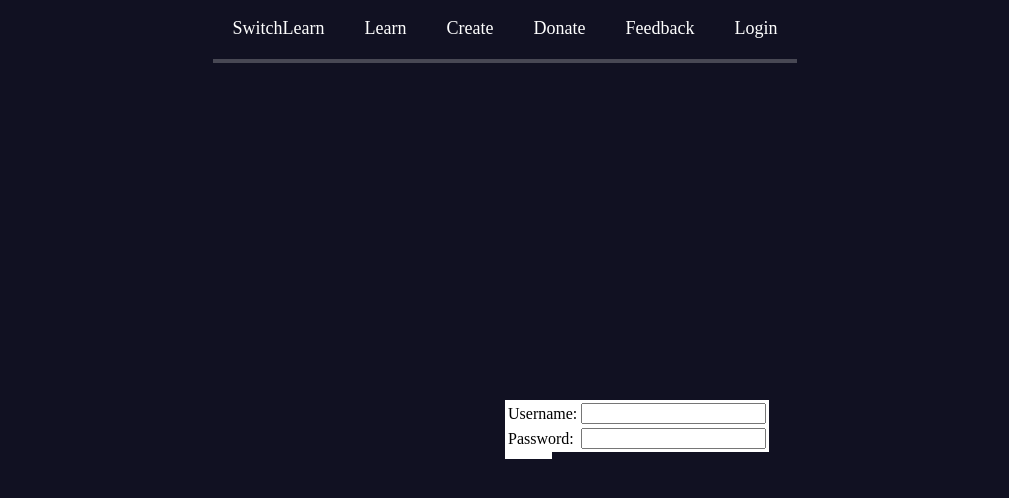
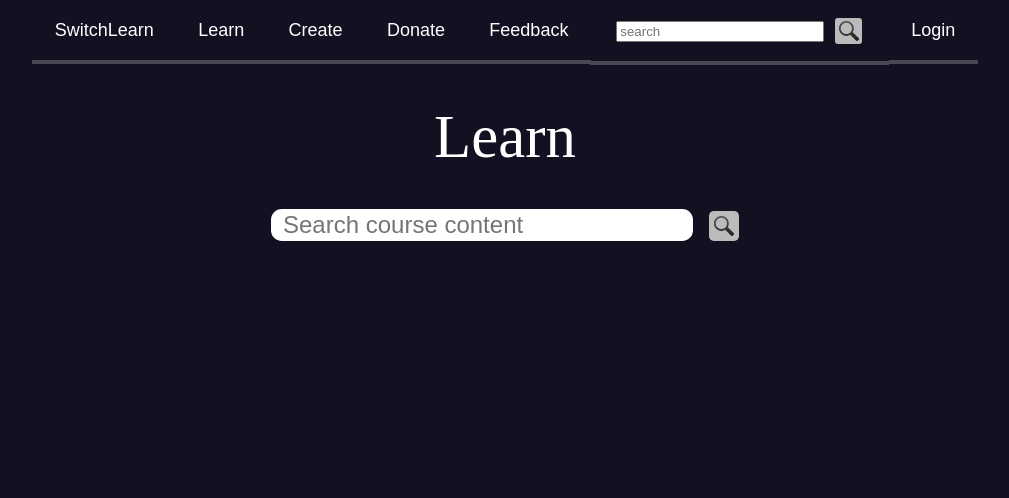
Before and after one commit to StevenC4/AdaptiveLearningCake, a CakePHP app: the page made by app/View/Learn/index.ctp in a window 1280 px wide. Shown: the top 498 px of the page, without its empty margins (135-1144 px from the left). Run offline with PHP 8.4 and a stand-in for CakePHP, Linux system fonts and the light colour scheme; the template is opened without the code that fills it, so the values that code supplies are empty; some libraries are stand-ins or nearby versions.

Commit message:
Refactored the look and feel quite a bit

```diff
--- /dev/null
+++ b/app/View/Elements/page-title.ctp
@@ -0,0 +1,3 @@
+<div id="title">
+    <h1><?= $title ?></h1>
+</div>
--- /dev/null
+++ b/app/View/Elements/top-menu.ctp
@@ -0,0 +1,16 @@
+<div id="menu-container">
+    <ul>
+        <li<?= ($controller == 'home' ? ' class="selected"' : '') ?>><a href="/adaptive-learning/">SwitchLearn</a></li>
+        <li<?= ($controller == 'learn' ? ' class="selected"' : '') ?>><a href="/adaptive-learning/learn/">Learn</a></li>
+        <li<?= ($controller == 'create' ? ' class="selected"' : '') ?>><a href="/adaptive-learning/create/">Create</a></li>
+        <li<?= ($controller == 'donate' ? ' class="selected"' : '') ?>><a href="/adaptive-learning/donate/">Donate</a></li>
+        <li<?= ($controller == 'feedback' ? ' class="selected"' : '') ?>><a href="/adaptive-learning/feedback/">Feedback</a></li>
+        <li class="search">
+            <input type="text" id="searchInput" placeholder="search"/>
+            <div id="searchButton-small">
+                <?= $this->Html->image('searchIcon-small.png', array('alt' => 'Search Icon')) ?>
+            </div>
+        </li>
+        <li<?= ($controller == 'login' ? ' class="selected"' : '') ?>><a href="/adaptive-learning/login/">Login</a></li>
+    </ul>
+</div>
--- a/app/View/Layouts/default.ctp
+++ b/app/View/Layouts/default.ctp
@@ -37,40 +37,12 @@ $cakeVersion = __d('cake_dev', 'CakePHP %s', Configure::version())
 <body>
 	<div id="container">
 		<div id="header">
-            <div id="menu-container">
-                <ul>
-                    <li<?= ($this->params['controller'] == 'home' ? ' class="selected"' : '') ?>><a href="/adaptive-learning/">SwitchLearn</a></li>
-                    <li<?= ($this->params['controller'] == 'learn' ? ' class="selected"' : '') ?>><a href="/adaptive-learning/learn/">Learn</a></li>
-                    <li<?= ($this->params['controller'] == 'create' ? ' class="selected"' : '') ?>><a href="/adaptive-learning/create/">Create</a></li>
-                    <li<?= ($this->params['controller'] == 'donate' ? ' class="selected"' : '') ?>><a href="/adaptive-learning/donate/">Donate</a></li>
-                    <li<?= ($this->params['controller'] == 'feedback' ? ' class="selected"' : '') ?>><a href="/adaptive-learning/feedback/">Feedback</a></li>
-                    <li><a href="javascript:showLoginDiv();">Login</a></li>
-                </ul>
-            </div>
-
+            <?= $this->element('top-menu', array('controller' => $this->params['controller'])); ?>
 		</div>
 		<div id="content">
 			<?php echo $this->Session->flash(); ?>
 			<?php echo $this->fetch('content'); ?>
 		</div>
-        <div class="modal-overlay"></div>
-        <div class="modal login">
-            <div class="modal header">
-                <h3>Login</h3>
-            </div>
-            <div class="modal body">
-                <table>
-                    <tr>
-                        <td><label>Username: </label></td>
-                        <td><input type="text"></td>
-                    </tr>
-                    <tr>
-                        <td><label>Password: </label></td>
-                        <td><input type="password"></td>
-                    </tr>
-                </table>
-            </div>
-        </div>
 		<div id="footer">
 
 		</div>
--- a/app/View/Learn/index.ctp
+++ b/app/View/Learn/index.ctp
@@ -7,3 +7,14 @@ $this->end();
 $this->start("header-title");
 echo 'Learn';
 $this->end();
+
+?>
+
+<?= $this->element('page-title', array('title' => 'Learn')); ?>
+
+<div id="courseSearch">
+    <input type="text" placeholder="Search course content">
+    <div id="searchButton-med">
+        <?= $this->Html->image('searchIcon-med.png', array('alt' => 'Search Icon')) ?>
+    </div>
+</div>
--- a/app/webroot/css/style.css
+++ b/app/webroot/css/style.css
@@ -1,27 +1,33 @@
-body {margin: 0; background-color: #111122; color: white; }
+body {margin: 0; background-color: #111122; color: white; position: relative; }
 
 /* Header Toolbar */
-div#header div#menu-container { float: right; width: 100%; position: absolute; overflow: hidden; z-index: 99999;}
-div#header div#menu-container ul { list-style-type: none; height: auto; margin: 0 0 10px; padding: 0; text-align: center; position: relative;}
-div#header div#menu-container ul li { display: inline-block; height: 45px; border-bottom: 4px solid #484854; margin: -2px; height: auto; position: relative;}
-div#header div#menu-container ul li a { text-decoration: none; color: #ffffff; font-size: 18px; padding: 20px 20px 20px; display: block; position: relative;}
-div#header div#menu-container ul li a:hover { background-color: #43438C;}
-div#header div#menu-container ul li.selected { border-bottom: 6px solid red;}
-div#header div#menu-container ul li.selected a { padding-bottom: 19px;}
+div#header {position: relative; display: inline-block; float: left; width: 100%; font-family: sans-serif;}
+div#header div#menu-container { float: right; width: 100%; overflow: hidden; z-index: 99999;}
+div#header div#menu-container ul { list-style-type: none; margin: 0 0 0.625em; padding: 0; text-align: center;}
+div#header div#menu-container ul li { display: inline-block; border-bottom: 0.25em solid #484854; margin: -0.16em; height: auto; font-size: 1em;}
+div#header div#menu-container ul li a { text-decoration: none; color: #ffffff; font-size: 1.125em; padding: 1.25em 1.25em 1.25em; display: block;}
+div#header div#menu-container ul li:not(.search) a:hover { background-color: #43438C;}
+div#header div#menu-container ul li.selected { border-bottom: 0.375em solid #6084f0;}
+div#header div#menu-container ul li.selected a { padding-bottom: 1em;}
+div#header div#menu-container ul li a { padding-bottom: 19px;}
+div#header div#menu-container ul li.search a { display: inline;}
+div#header div#menu-container ul li.search { padding-bottom: 1em !important;}
+div#header div#menu-container ul li.search input { display: inline; width: 15em; margin: 0 0.5em 0.2em 0.6em;}
+div#header div#menu-container ul li.search div {
+    position: relative; display: inline-block; width: 1.65em; height: 1.65em; border-radius: 0.188em;
+    background-color: #bbbbbb;  cursor: pointer; top: 0.1em; margin-right: 0.6em;}
+div#header div#menu-container ul li.search div img {position: relative; top: 0.19em;}
+div#header div#menu-container ul li.search:hover,
+div#header div#menu-container ul li.search.selected { padding-top: 0.938em; background-color: #43438C;}
+div#header div#menu-container ul li.search { padding: 0.875em 1.125em 1em 1.125em;}
 
 /* Header elements */
-div#header { position: absolute; width: 100%; height: auto;}
-div#header h1 { position: absolute; text-align: center; margin: 30px 0;}
+div#title { position: relative; width: 100%; height: auto; display: inline-block;}
+div#title h1 { font-weight: normal; text-align: center; font-size: 3.8em; margin: 0.5em 0 0.6em; font-family: Copperplate Gothic Light;}
 
-/* Login */
-div#header div#login-container {position: relative; float: right;}
-div#header div#login-container { display: block;}
-div#header div#login-container div.button a { float: right; text-decoration: none; color: #ffffff; font-size: 18px; padding: 20px 20px 20px; display: block; position: relative;}
-div#header div#login-container div.button a:hover { background-color: #43438C;}
-div#header div#login-container div.drop-down {position: relative; float: right;}
+div#courseSearch { text-align: center;}
+div#courseSearch input { display: inline; border-style: none; border-radius: 0.45em; width: 17em; padding-left: .5em; height: 1.25em; font-size: 1.5em; margin-right: 0.5em;}
+div#courseSearch div { display: inline-block; width: 1.875em; height: 1.875em; background-color: #bbbbbb; position: relative; border-radius: 0.3em; top: -0.1em; cursor: pointer;}
+div#courseSearch div img { position: relative; top: 0.3em;}
 
 .hidden {display: none;}
-
-div.modal-overlay {position: absolute; width: 100%; height: 100%; background-color: grey; opacity: 0.35; z-index: 999999; display: none;}
-
-div.modal {background-color: white; color: black; display: block; width: auto; position: absolute; left: 50%; top: 50%;}
```
Also changed, not shown: app/View/Create/index.ctp (+9 -0 lines), app/View/Login/index.ctp (added), app/webroot/img/cake.icon.png (deleted), app/webroot/img/cake.power.gif (deleted), app/webroot/img/searchIcon-med.png (added), app/webroot/img/searchIcon-small.png (added), app/webroot/img/test-error-icon.png (deleted), app/webroot/img/test-fail-icon.png (deleted), app/webroot/img/test-pass-icon.png (deleted), app/webroot/img/test-skip-icon.png (deleted).
